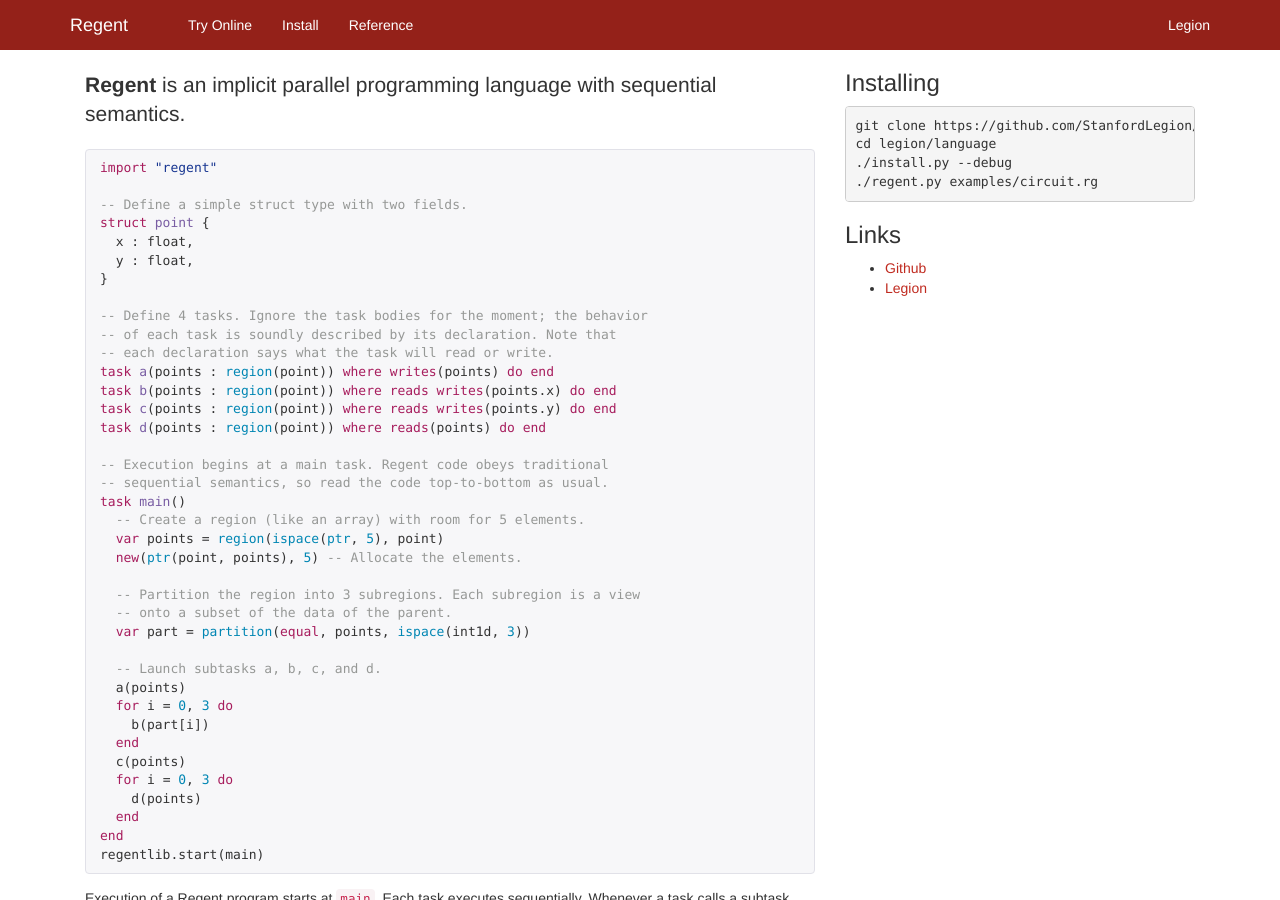
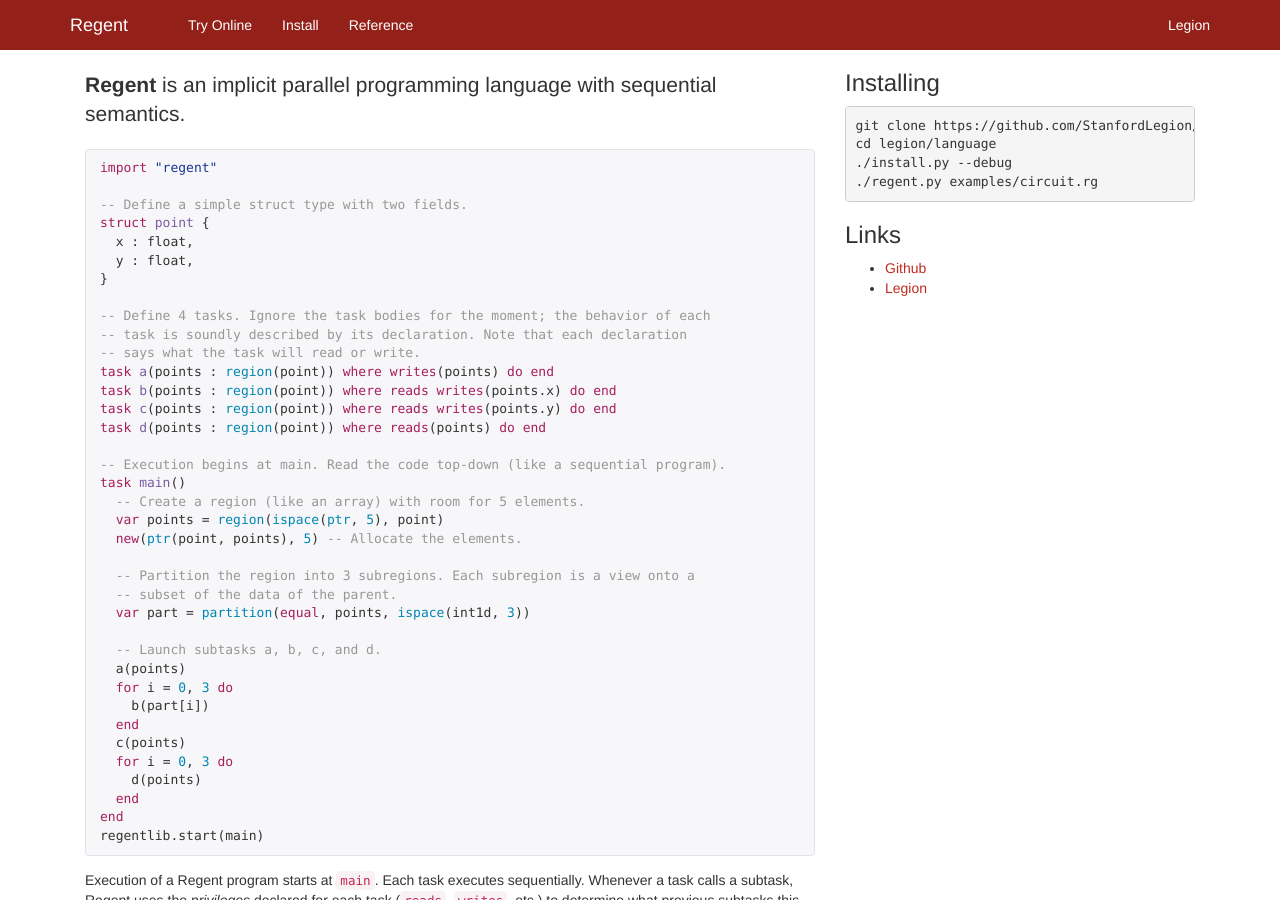
Before and after one commit to StanfordLegion/regent-lang.org, a Jekyll site: the page built from index.md, in a window 1280 px wide and 900 px high. Built offline with Jekyll 4.4.1, drawn with Linux system fonts in a browser that asks for light colours; nearby versions of some CDN libraries.

Commit message:
Update front page example.

```diff
--- a/index.md
+++ b/index.md
@@ -18,23 +18,22 @@
   y : float,
 }
 
--- Define 4 tasks. Ignore the task bodies for the moment; the behavior
--- of each task is soundly described by its declaration. Note that
--- each declaration says what the task will read or write.
+-- Define 4 tasks. Ignore the task bodies for the moment; the behavior of each
+-- task is soundly described by its declaration. Note that each declaration
+-- says what the task will read or write.
 task a(points : region(point)) where writes(points) do end
 task b(points : region(point)) where reads writes(points.x) do end
 task c(points : region(point)) where reads writes(points.y) do end
 task d(points : region(point)) where reads(points) do end
 
--- Execution begins at a main task. Regent code obeys traditional
--- sequential semantics, so read the code top-to-bottom as usual.
+-- Execution begins at main. Read the code top-down (like a sequential program).
 task main()
   -- Create a region (like an array) with room for 5 elements.
   var points = region(ispace(ptr, 5), point)
   new(ptr(point, points), 5) -- Allocate the elements.
 
-  -- Partition the region into 3 subregions. Each subregion is a view
-  -- onto a subset of the data of the parent.
+  -- Partition the region into 3 subregions. Each subregion is a view onto a
+  -- subset of the data of the parent.
   var part = partition(equal, points, ispace(int1d, 3))
 
   -- Launch subtasks a, b, c, and d.
```
